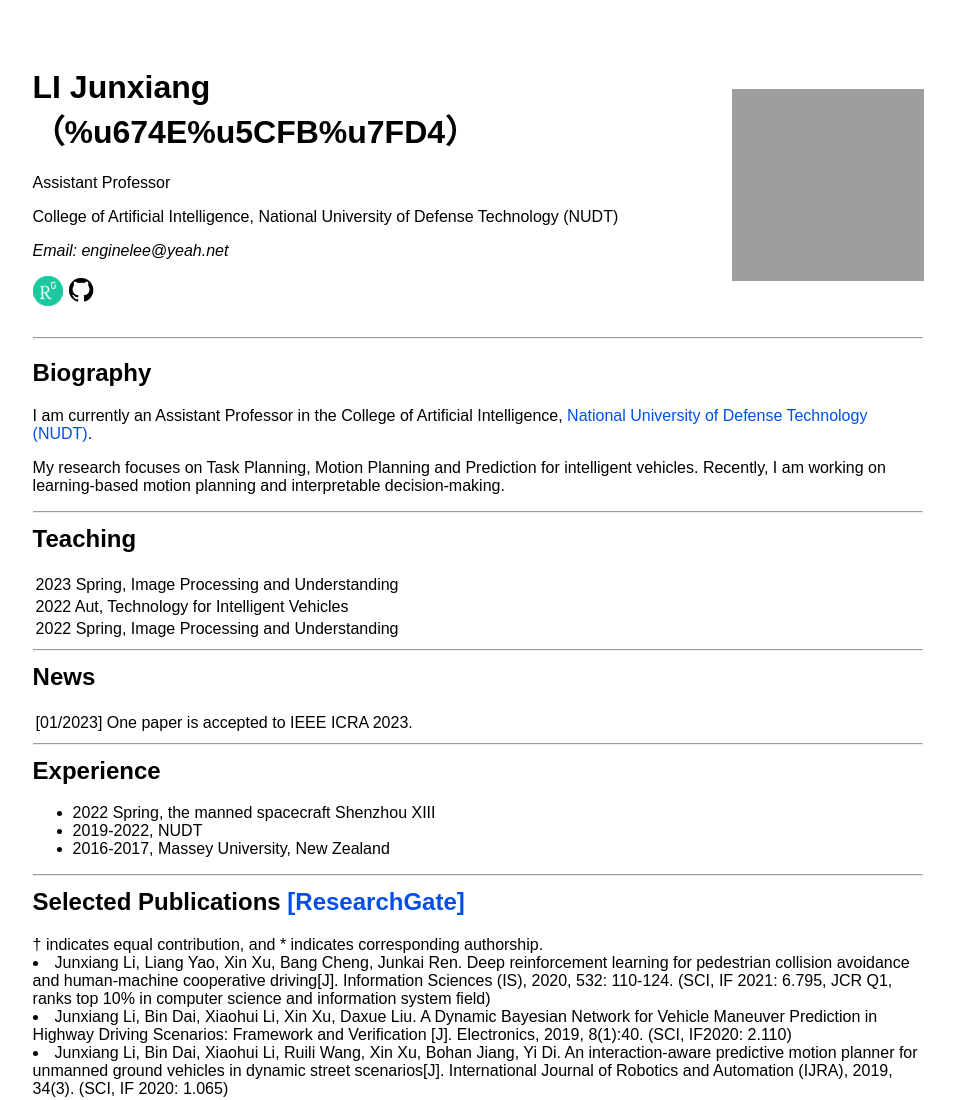
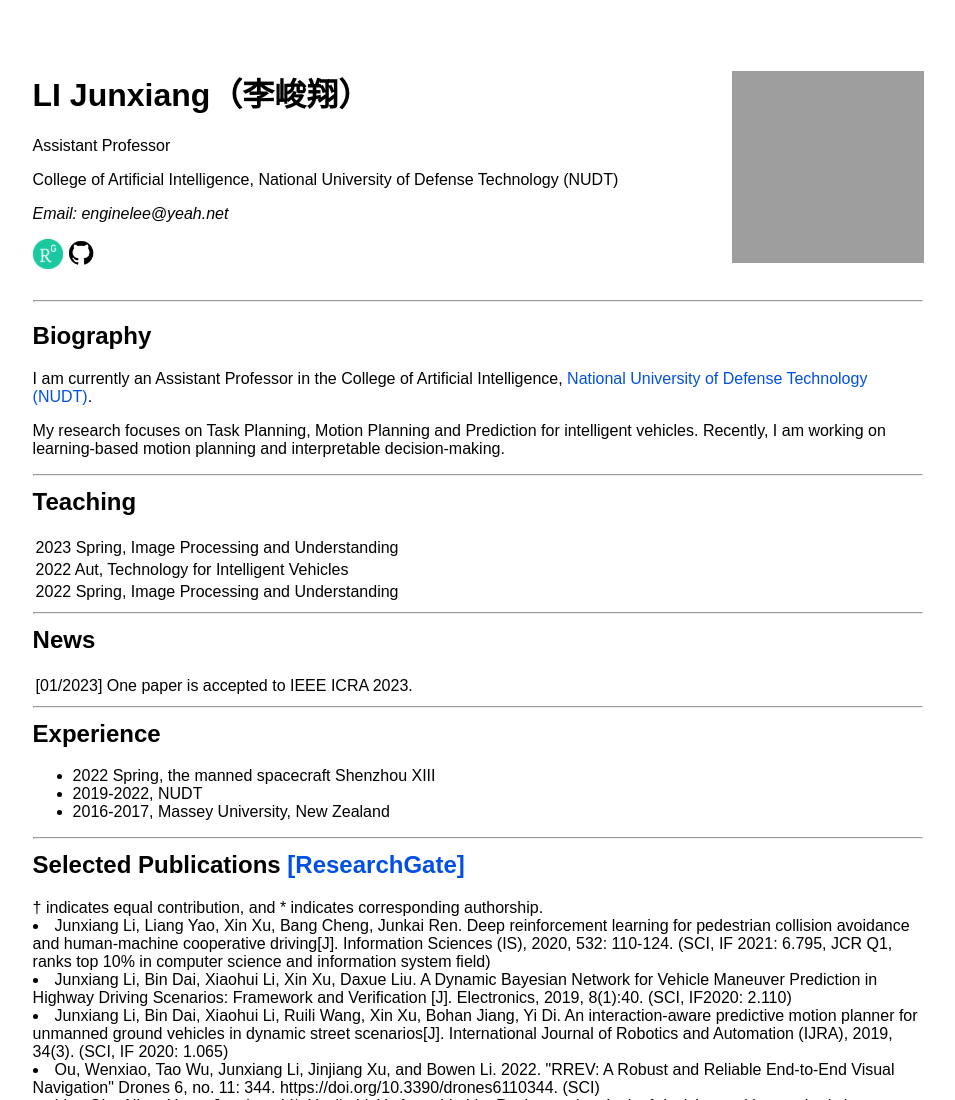
Before and after one commit to junxiang-li/junxiang-li.github.io, a plain HTML site: page index.html in a window 1280 px wide. Shown: the top 1100 px of the page, without its empty margins (162-1117 px from the left). Drawn offline with Linux system fonts and the light colour scheme; grey boxes are pictures that could not be loaded.

Commit message:
Update index.html
姓名换成中文

```diff
--- a/index.html
+++ b/index.html
@@ -14,7 +14,7 @@
     <td width="5%"></td>
     <td width="60%">
         <div id="header" style="float:left">
-        <h1>LI Junxiang（%u674E%u5CFB%u7FD4）</h1>
+        <h1>LI Junxiang（李峻翔）</h1>
         <p> Assistant Professor</p>
         <p> College of Artificial Intelligence, National University of Defense Technology (NUDT)</p>
         <p> <em> Email: enginelee@yeah.net </em> </p>
```
